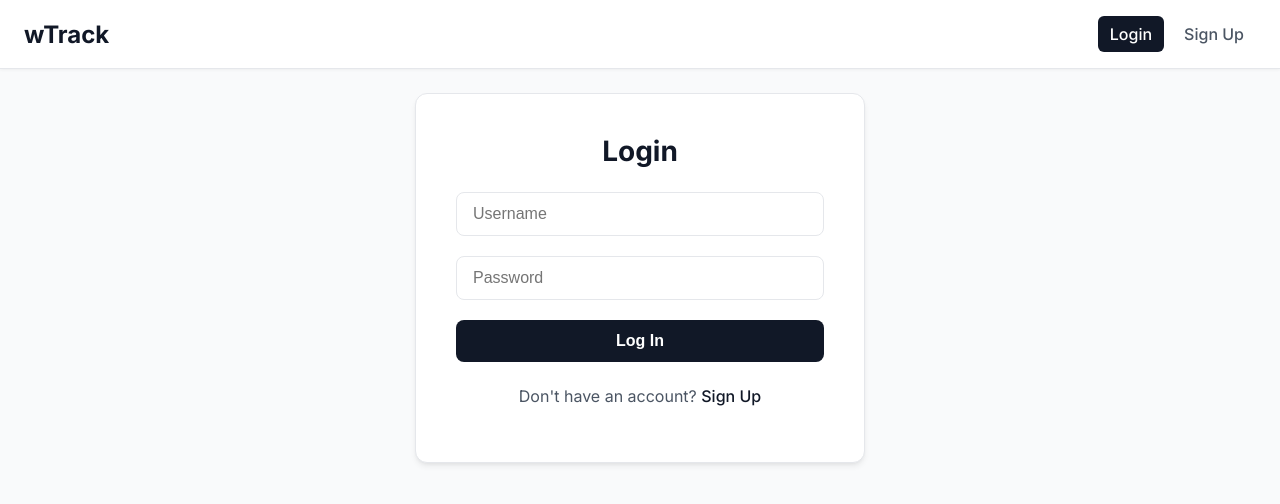
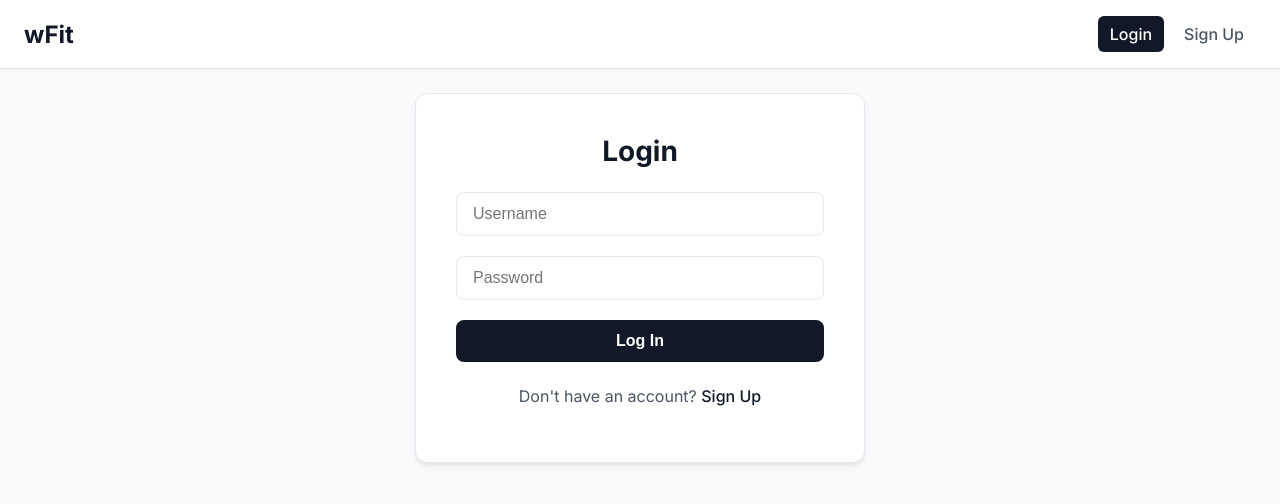
Before and after one commit to wthxrsh/wFit, a React (Vite) app in the folder frontend/: page /login in a window 1280 px wide. Shown: the top 504 px of the page. Built offline with nearby package versions, Linux system fonts and the light colour scheme.

Commit message:
changed to wfit

```diff
--- a/frontend/index.html
+++ b/frontend/index.html
@@ -4,7 +4,7 @@
     <meta charset="UTF-8" />
     <link rel="icon" type="image/svg+xml" href="/vite.svg" />
     <meta name="viewport" content="width=device-width, initial-scale=1.0" />
-    <title>wTrack - Calorie & Workout Tracker</title>
+    <title>wFit - Calorie & Workout Tracker</title>
     <link rel="preconnect" href="https://fonts.googleapis.com">
     <link rel="preconnect" href="https://fonts.gstatic.com" crossorigin>
     <link href="https://fonts.googleapis.com/css2?family=Inter:wght@400;500;600;700&display=swap" rel="stylesheet">
--- a/frontend/src/App.jsx
+++ b/frontend/src/App.jsx
@@ -29,7 +29,7 @@ function Navbar() {
   return (
     <header className="navbar">
       <div className="navbar-section">
-        <span className="nav-brand">wTrack</span>
+        <span className="nav-brand">wFit</span>
         <nav className="nav-links">
           {currentUser && (
             <>
```
